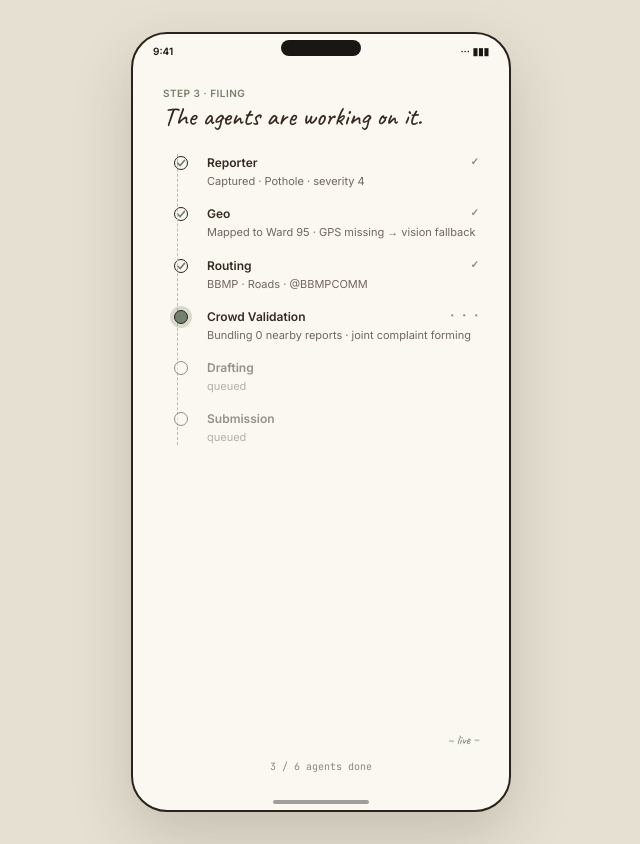
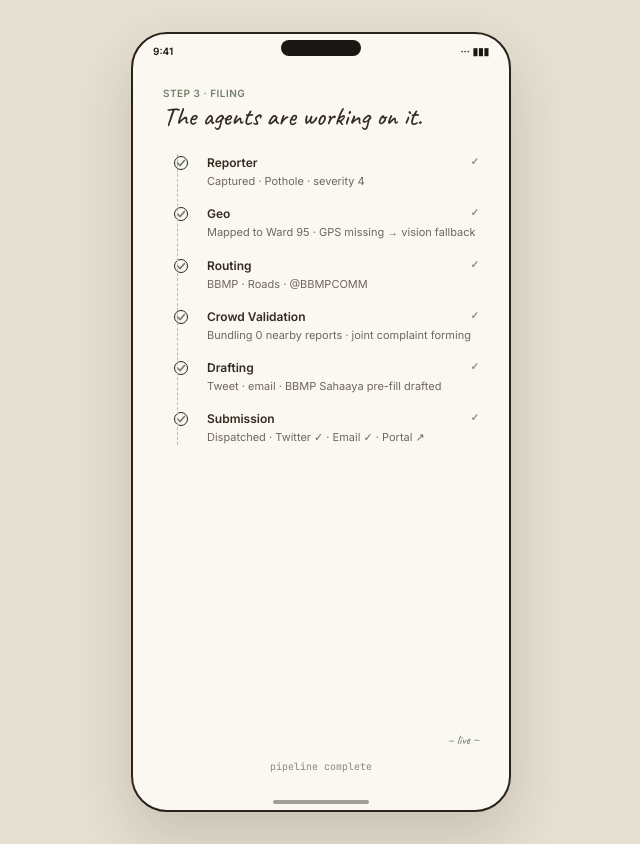
Before and after one commit to Praneel7015/GooglexHackathon, a React (Vite) app in the folder frontend/: page /agents in a window 1280 px wide. Shown: the whole page, without its empty margins (319-959 px from the left). Built offline with nearby package versions, Linux system fonts and the light colour scheme; the HTML template or start-up script is replaced by a standard one.

Commit message:
error in the step 3 , it was in an infinite loop

```diff
--- a/frontend/src/pages/capture/Agents.jsx
+++ b/frontend/src/pages/capture/Agents.jsx
@@ -1,4 +1,4 @@
-import { useEffect, useState } from 'react';
+import { useEffect, useRef, useState } from 'react';
 import { useNavigate } from 'react-router-dom';
 import { PhoneFrame } from '../../components/ui';
 import StepHeader from '../../components/StepHeader';
@@ -16,21 +16,28 @@ export default function Agents() {
   const cur = useApp(s => s.current);
   const patch = useApp(s => s.patchCurrent);
 
+  // Capture latest values in refs so the pipeline effect only runs once on mount
+  const curRef = useRef(cur);
+  const patchRef = useRef(patch);
+  const navigateRef = useRef(navigate);
+
   useEffect(() => {
-    const cancel = runPipeline(cur, {
+    const snapshot = curRef.current;
+    const cancel = runPipeline(snapshot, {
       onStage: (i, stage, output) => {
         setActiveIndex(i + 1);
         setOutputs(o => ({ ...o, [stage.key]: output }));
         if (stage.key === 'crowd') {
-          const nearby = findNearby({ ll: cur.gps || [13.0995, 77.5963], issue: cur.issue, id: 'NEW' });
-          patch({ nearby, bundleSize: nearby.length });
+          const nearby = findNearby({ ll: snapshot.gps || [13.0995, 77.5963], issue: snapshot.issue, id: 'NEW' });
+          patchRef.current({ nearby, bundleSize: nearby.length });
         }
       },
-      onDone: () => setTimeout(() => navigate('/confirm'), 600),
+      onDone: () => setTimeout(() => navigateRef.current('/confirm'), 600),
       perStageMs: 900
     });
     return cancel;
-  }, [cur, navigate, patch]);
+  // eslint-disable-next-line react-hooks/exhaustive-deps
+  }, []);
 
   return (
     <PhoneFrame>
```
